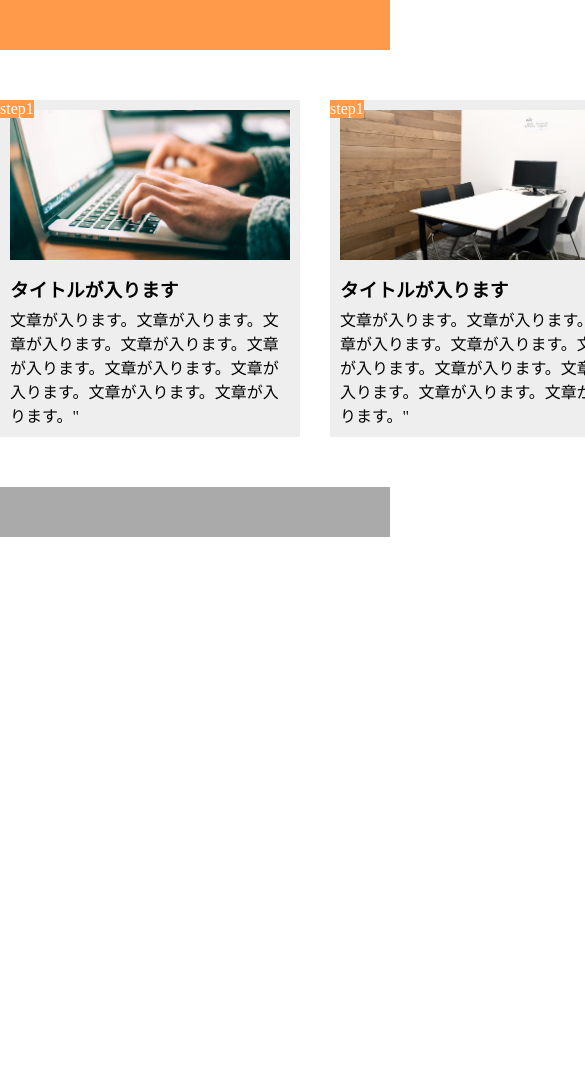
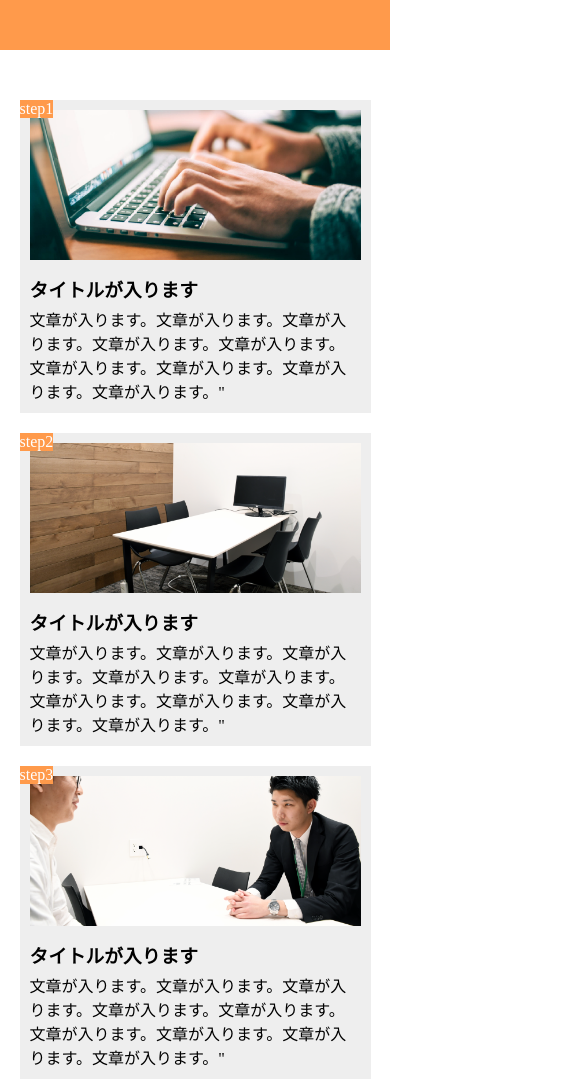
Before and after one commit to Takahiro0908/task1, a plain HTML site: page index.html in a window 390 px wide. Shown: the top 1082 px of the page, 585 px wide, since content can reach past the window. Before the commit the page ends 844 px from the top, so only its background shows below. Drawn offline with Linux system fonts and the light colour scheme.

Commit message:
[finish]1-10

```diff
--- a/index.html
+++ b/index.html
@@ -2,7 +2,8 @@
 <html lang="ja">
   <head>
     <meta charset="UTF-8"/>
-    <title>９章演習問題</title>
+    <meta name="viewport" content="width=device-width,initial-scale=1.0">
+    <title>10章課題</title>
     <link rel="stylesheet"href="style.css">
   </head>
 
@@ -16,37 +17,25 @@
         <p class="step-name">step1</p>
         <h3 class="title">タイトルが入ります</h3>
         <p class="text">
-          文章が入ります。文章が入ります。文<br>
-          章が入ります。文章が入ります。文章<br>
-          が入ります。文章が入ります。文章が<br>
-          入ります。文章が入ります。文章が入<br>
-          ります。"
+          文章が入ります。文章が入ります。文章が入ります。文章が入ります。文章が入ります。文章が入ります。文章が入ります。文章が入ります。文章が入ります。"
         </p>
       </div>
 
       <div class="step-box">
         <div class="step-img2"></div>
-        <p class="step-name">step1</p>
+        <p class="step-name">step2</p>
         <h3 class="title">タイトルが入ります</h3>
         <p class="text">
-          文章が入ります。文章が入ります。文<br>
-          章が入ります。文章が入ります。文章<br>
-          が入ります。文章が入ります。文章が<br>
-          入ります。文章が入ります。文章が入<br>
-          ります。"
+          文章が入ります。文章が入ります。文章が入ります。文章が入ります。文章が入ります。文章が入ります。文章が入ります。文章が入ります。文章が入ります。"
         </p>
       </div>
 
       <div class="step-box">
         <div class="step-img3"></div>
-        <p class="step-name">step1</p>
+        <p class="step-name">step3</p>
         <h3 class="title">タイトルが入ります</h3>
         <p class="text">
-          文章が入ります。文章が入ります。文<br>
-          章が入ります。文章が入ります。文章<br>
-          が入ります。文章が入ります。文章が<br>
-          入ります。文章が入ります。文章が入<br>
-          ります。"
+          文章が入ります。文章が入ります。文章が入ります。文章が入ります。文章が入ります。文章が入ります。文章が入ります。文章が入ります。文章が入ります。"
         </p>
       </div>
 
--- a/style.css
+++ b/style.css
@@ -9,7 +9,6 @@ header{
   height: 50px;
   background-color: #ff9a4b;
 }
-
 
 main{
   width: 960px;
@@ -68,3 +67,26 @@ footer{
   height: 50px;
   background-color: #aaaaaa;
 }
+
+@media screen and (max-width: 768px) {
+  header{
+    width: 100%;
+  }
+
+  main{
+    width: 100%;
+    display: block;
+  }
+
+  .step-box{
+    width: 90%;
+    margin-left: 5%;
+    margin-right: 5%;
+    margin-bottom: 20px;
+  }
+
+  .step-box:last-child{
+    margin-bottom: 0;
+  }
+
+}
```
Also changed, not shown: 1 other file.
